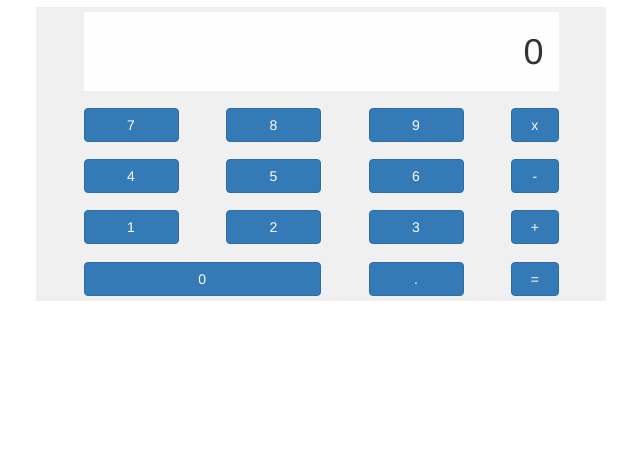
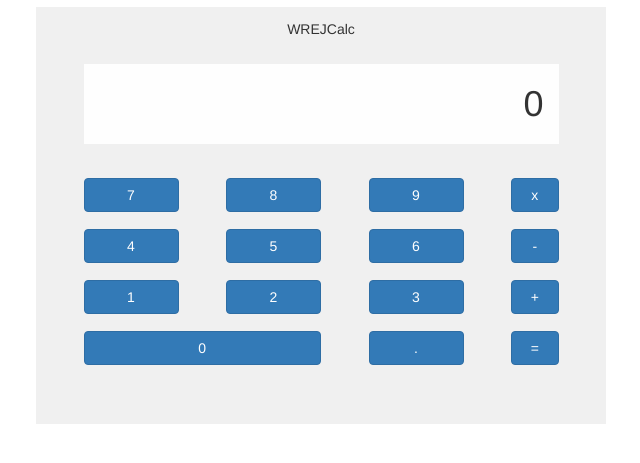
Before and after one commit to wrejcodes/jscalc, a plain HTML site: page index.html in a window 1280 px wide. Shown: the part 63-526 px from the top of the page, without its empty margins (319-959 px from the left). Drawn offline with nearby package versions, Linux system fonts and the light colour scheme.

Commit message:
Added a logo fixed some spacing.

```diff
--- a/index.html
+++ b/index.html
@@ -16,9 +16,12 @@
 			</div>
 		</div>
 
-		<div class="col-md-6 col-md-offset-3 calculator text-center">
+		<div class="col-xs-6 col-xs-offset-3 calculator text-center">
 			<div class="row">
-				<div class=" col-xs-10 col-xs-offset-1 screen">
+				<div class="col-xs-6 col-xs-offset-3" id="logo">
+					<h5>WREJCalc</h5>
+				</div>
+				<div class=" col-xs-10 col-xs-offset-1" id="screen">
 					<h1>0<h1>
 				</div>
 			</div>
@@ -40,7 +43,7 @@
 				<div class="btn btn-primary col-xs-2 col-xs-offset-1 calc-btn">3</div>
 				<div class="btn btn-primary col-xs-1 col-xs-offset-1 calc-btn">+</div>
 			</div>
-			<div class="row">
+			<div class="row last-btn-row">
 				<div class="btn btn-primary col-xs-5 col-xs-offset-1 calc-btn" id="zero-btn">0</div>
 				<div class="btn btn-primary col-xs-2 col-xs-offset-1 calc-btn">.</div>
 				<div class="btn btn-primary col-xs-1 col-xs-offset-1 calc-btn">=</div>
--- a/style.css
+++ b/style.css
@@ -6,11 +6,16 @@
 	padding-top: 5px;
 	padding-bottom:  5px;
 }
-.screen {
+#screen {
 	text-align: right;
 	background-color: #fefefe;
+	margin-top: 3%;
+	margin-bottom: 3%;
 
 }
 .calc-btn {
 	margin-top:3%;
 }
+.last-btn-row {
+	margin-bottom: 10%;
+}
```
